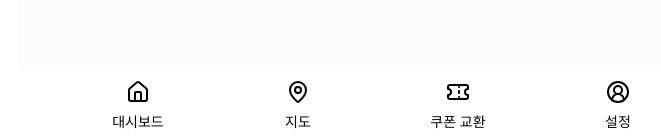
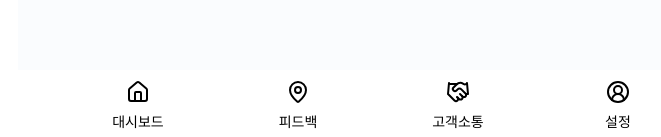
Before and after one commit to MOAMOA-K/MOAMOA-FE, a React (Vite) app: page /my/owner in a window 1280 px wide. Shown: the part 660-797 px from the top of the page, without its empty margins (262-923 px from the left). Built offline with nearby package versions, Linux system fonts and the light colour scheme; a web font is replaced by a local one.

Commit message:
fix: 사장님 마이페이지에 맞게 하단 네비게이션 수정

```diff
--- a/src/pages/my/owner/OwnerMyPage.tsx
+++ b/src/pages/my/owner/OwnerMyPage.tsx
@@ -1,11 +1,11 @@
 import styled from '@emotion/styled';
 import Header from '@/components/layout/Header';
-import NavigationCustomer from '@/components/layout/NavigationCustomer';
 import { HEADER_HEIGHT, NAV_HEIGHT } from '@/constants/number';
 import { Outlet, useLocation, useNavigate } from 'react-router-dom';
 import { ROUTE_PATH } from '@/routes/paths';
 import OwnerStatusSection from '../components/OwnerStatusSection';
 import Typography from '@/components/UI/Typography';
+import NavigationOwner from '@/components/layout/NavigationOwner';
 
 const OwnerMyPage = () => {
   const location = useLocation();
@@ -31,7 +31,7 @@ const OwnerMyPage = () => {
       ) : (
         <Outlet />
       )}
-      <NavigationCustomer />
+      <NavigationOwner />
     </>
   );
 };
```
